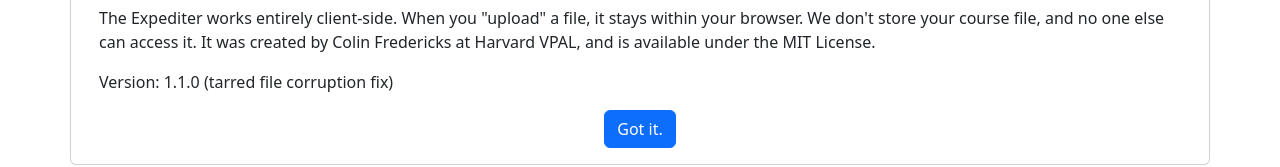
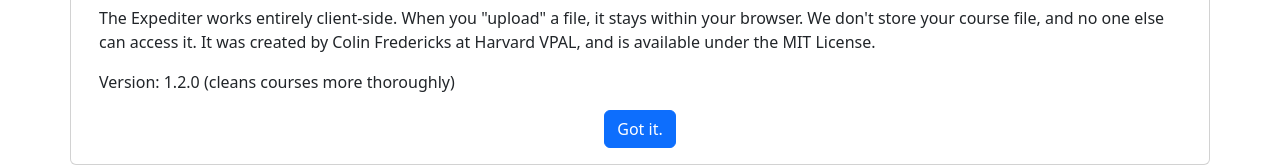
Before and after one commit to nmaekawa/lxp-web-utils, a website built with webpack: page src/index.html in a window 1280 px wide. Both pictures are taken after a click on the button "More info". Shown: the part 296-463 px from the top of the page. Built offline with nearby package versions, Linux system fonts and the light colour scheme.

Commit message:
Version update

```diff
--- a/package.json
+++ b/package.json
@@ -1,7 +1,7 @@
 {
   "name": "web_utilities",
   "description": "Web-based utilities for the LXP",
-  "version": "1.1.0",
+  "version": "1.2.0",
   "main": "index.js",
   "private": true,
   "scripts": {
--- a/src/index.html
+++ b/src/index.html
@@ -41,7 +41,7 @@
             the MIT License.
           </p>
           <p>
-            Version: 1.1.0 (tarred file corruption fix)
+            Version: 1.2.0 (cleans courses more thoroughly)
           </p>
           <div class="text-center">
             <button class="btn btn-primary" type="button" data-bs-toggle="collapse" data-bs-target="#about"
```
